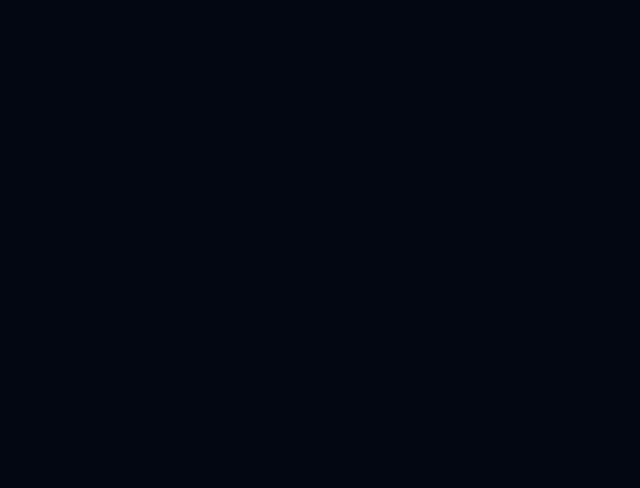
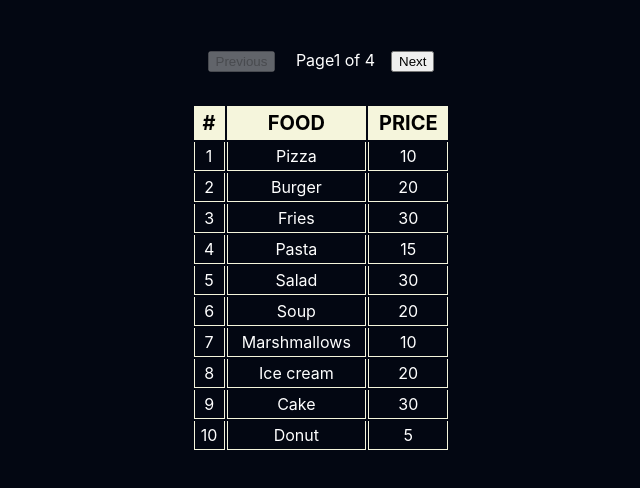
Before and after one commit to vinay-nb/React-Challenges-, a React (Create React App) app in the folder react-challenges/: page /pagination in a window 1280 px wide. Before the commit this address had no page. Shown: the top 488 px of the page, without its empty margins (319-959 px from the left). Built offline with nearby package versions, Linux system fonts and the light colour scheme.

Commit message:
feat: pagination

```diff
--- a/react-challenges/src/App.js
+++ b/react-challenges/src/App.js
@@ -9,6 +9,7 @@ import Star from "./Components/Starratings/Star";
 import { Route, Routes } from "react-router-dom";
 import TableColorizer from "./Components/TableColorizer/TableColorizer";
 import GuessNumber from "./Components/GuessNumber/GuessNumber";
+import Pagination from "./Components/Pagination/Pagination";
 
 function App() {
   return (
@@ -23,6 +24,7 @@ function App() {
         <Route path="/qr-generator" element={<QRGenerator />} />
         <Route path="/table-colorizer" element={<TableColorizer />} />
         <Route path="/guess-number" element={<GuessNumber />} />
+        <Route path="/pagination" element={<Pagination />} />
       </Routes>
     </div>
   );
--- a/react-challenges/src/Components/Main/Main.js
+++ b/react-challenges/src/Components/Main/Main.js
@@ -29,6 +29,9 @@ function Main() {
         <Link to="/guess-number" className="link-cls">
           Guess Number
         </Link>
+        <Link to="/pagination" className="link-cls">
+          Pagination
+        </Link>
       </div>
     </div>
   );
--- /dev/null
+++ b/react-challenges/src/Components/Pagination/Page.css
@@ -0,0 +1,10 @@
+.pagination {
+    margin-top: 50px;
+    width: 100%;
+    text-align: center;
+    margin-bottom: 2rem;
+}
+
+.pagination button {
+    margin: 0 1rem;
+}
--- /dev/null
+++ b/react-challenges/src/Components/Pagination/Page.js
@@ -0,0 +1,27 @@
+import React from "react";
+import "./Page.css";
+
+function Page({ currentPage, totalPages, onPageChange }) {
+  return (
+    <div className="pagination">
+      <button
+        onClick={() => onPageChange(currentPage - 1)}
+        disabled={currentPage === 1}
+      >
+        Previous
+      </button>
+      <span>
+        {" "}
+        Page{currentPage} of {totalPages}
+      </span>
+      <button
+        onClick={() => onPageChange(currentPage + 1)}
+        disabled={currentPage === totalPages}
+      >
+        Next
+      </button>
+    </div>
+  );
+}
+
+export default Page;
--- /dev/null
+++ b/react-challenges/src/Components/Pagination/Pagination.js
@@ -0,0 +1,30 @@
+import React, { useState } from "react";
+import "./style.css";
+import Table from "./Table";
+import { FOODS } from "./data";
+
+function Pagination() {
+  const ITEMS_PER_PAGE = 10;
+  const [currentPage, setCurrentPage] = useState(1);
+
+  const handlePageChange = (newPage) => {
+    setCurrentPage(newPage);
+  };
+
+  const startIndex = (currentPage - 1) * ITEMS_PER_PAGE;
+  const endIndex = startIndex + ITEMS_PER_PAGE;
+  const paginatedData = FOODS.slice(startIndex, endIndex);
+
+  return (
+    <div className="pagination_container">
+      <Table
+        data={paginatedData}
+        currentPage={currentPage}
+        totalPages={Math.ceil(FOODS.length / ITEMS_PER_PAGE)}
+        onPageChange={handlePageChange}
+      />
+    </div>
+  );
+}
+
+export default Pagination;
--- /dev/null
+++ b/react-challenges/src/Components/Pagination/Table.css
@@ -0,0 +1,27 @@
+.container_for_table {
+    width: 100%;
+}
+
+.table {
+    width: 100%;
+    text-align: center;
+}
+
+.thead tr th {
+    padding: 4px;
+    margin: 0;
+    font-size: 1.25rem;
+    text-transform: uppercase;
+    background-color: beige;
+    border: 1px solid beige;
+    color: #000;
+}
+
+.tbody tr td {
+    padding: 4px;
+    margin: 0;
+    font-size: 1rem;
+    border-right: 1px solid beige;
+    border-bottom: 1px solid beige;
+    border-left: 1px solid beige;
+}
--- /dev/null
+++ b/react-challenges/src/Components/Pagination/Table.js
@@ -0,0 +1,36 @@
+import React from "react";
+import "./Table.css";
+import Page from "./Page";
+
+function Table({ data, currentPage, totalPages, onPageChange }) {
+  return (
+    <div className="container-for-table">
+      <Page
+        currentPage={currentPage}
+        totalPages={totalPages}
+        onPageChange={onPageChange}
+      />
+
+      <table className="table">
+        <thead className="thead">
+          <tr>
+            <th>#</th>
+            <th>Food</th>
+            <th>Price</th>
+          </tr>
+        </thead>
+        <tbody className="tbody">
+          {data.map((item, index) => (
+            <tr key={index}>
+              <td>{item.id}</td>
+              <td>{item.name}</td>
+              <td>{item.price}</td>
+            </tr>
+          ))}
+        </tbody>
+      </table>
+    </div>
+  );
+}
+
+export default Table;
--- /dev/null
+++ b/react-challenges/src/Components/Pagination/data.js
@@ -0,0 +1,177 @@
+export const FOODS = [
+    {
+        id: 1,
+        name: 'Pizza',
+        price: 10,
+    },
+    {
+        id: 2,
+        name: 'Burger',
+        price: 20,
+    },
+    {
+        id: 3,
+        name: 'Fries',
+        price: 30,
+    },
+    {
+        id: 4,
+        name: 'Pasta',
+        price: 15,
+    },
+    {
+        id: 5,
+        name: 'Salad',
+        price: 30,
+    },
+    {
+        id: 6,
+        name: 'Soup',
+        price: 20,
+    },
+    {
+        id: 7,
+        name: 'Marshmallows',
+        price: 10,
+    },
+    {
+        id: 8,
+        name: 'Ice cream',
+        price: 20,
+    },
+    {
+        id: 9,
+        name: 'Cake',
+        price: 30,
+    },
+    {
+        id: 10,
+        name: 'Donut',
+        price: 5,
+    },
+    {
+        id: 11,
+        name: 'Sushi',
+        price: 25,
+    },
+    {
+        id: 12,
+        name: 'Taco',
+        price: 12,
+    },
+    {
+        id: 13,
+        name: 'Steak',
+        price: 35,
+    },
+    {
+        id: 14,
+        name: 'Chicken Wings',
+        price: 18,
+    },
+    {
+        id: 15,
+        name: 'Lasagna',
+        price: 22,
+    },
+    {
+        id: 16,
+        name: 'Burrito',
+        price: 15,
+    },
+    {
+        id: 17,
+        name: 'Sushi Roll',
+        price: 27,
+    },
+    {
+        id: 18,
+        name: 'Grilled Cheese Sandwich',
+        price: 10,
+    },
+    {
+        id: 19,
+        name: 'Hot Dog',
+        price: 8,
+    },
+    {
+        id: 20,
+        name: 'Nachos',
+        price: 12,
+    },
+    {
+        id: 21,
+        name: 'Ramen',
+        price: 14,
+    },
+    {
+        id: 22,
+        name: 'Pho',
+        price: 16,
+    },
+    {
+        id: 23,
+        name: 'Gyros',
+        price: 18,
+    },
+    {
+        id: 24,
+        name: 'Ceviche',
+        price: 20,
+    },
+    {
+        id: 25,
+        name: 'Miso Soup',
+        price: 8,
+    },
+    {
+        id: 26,
+        name: 'Crispy Tofu',
+        price: 12,
+    },
+    {
+        id: 27,
+        name: 'Paella',
+        price: 28,
+    },
+    {
+        id: 28,
+        name: 'Fish and Chips',
+        price: 17,
+    },
+    {
+        id: 29,
+        name: 'Shrimp Scampi',
+        price: 24,
+    },
+    {
+        id: 30,
+        name: 'Cannoli',
+        price: 10,
+    },
+    {
+        id: 31,
+        name: 'Churros',
+        price: 7,
+    },
+    {
+        id: 32,
+        name: 'Baklava',
+        price: 9,
+    },
+    {
+        id: 33,
+        name: 'Tiramisu',
+        price: 12,
+    },
+    {
+        id: 34,
+        name: 'Cheesecake',
+        price: 18,
+    },
+    {
+        id: 35,
+        name: 'Chocolate Fondue',
+        price: 20,
+    },
+];
--- /dev/null
+++ b/react-challenges/src/Components/Pagination/style.css
@@ -0,0 +1,17 @@
+.pagination_container {
+    display: flex;
+    flex-direction: column;
+    align-items: center;
+    justify-content: center;
+    width: min(95%, 800px);
+    margin: 0 auto;
+    color: #fff;
+}
+
+.title {
+    margin: 2rem 0;
+    text-align: center;
+    font-size: 2rem;
+    font-weight: bold;
+    text-transform: uppercase;
+}
```
